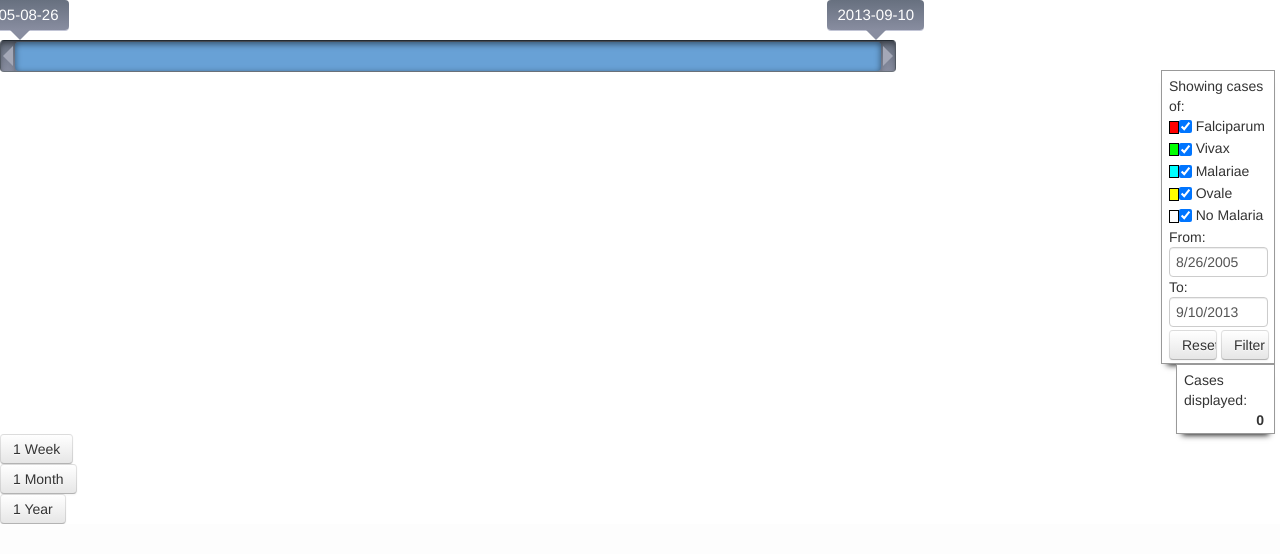
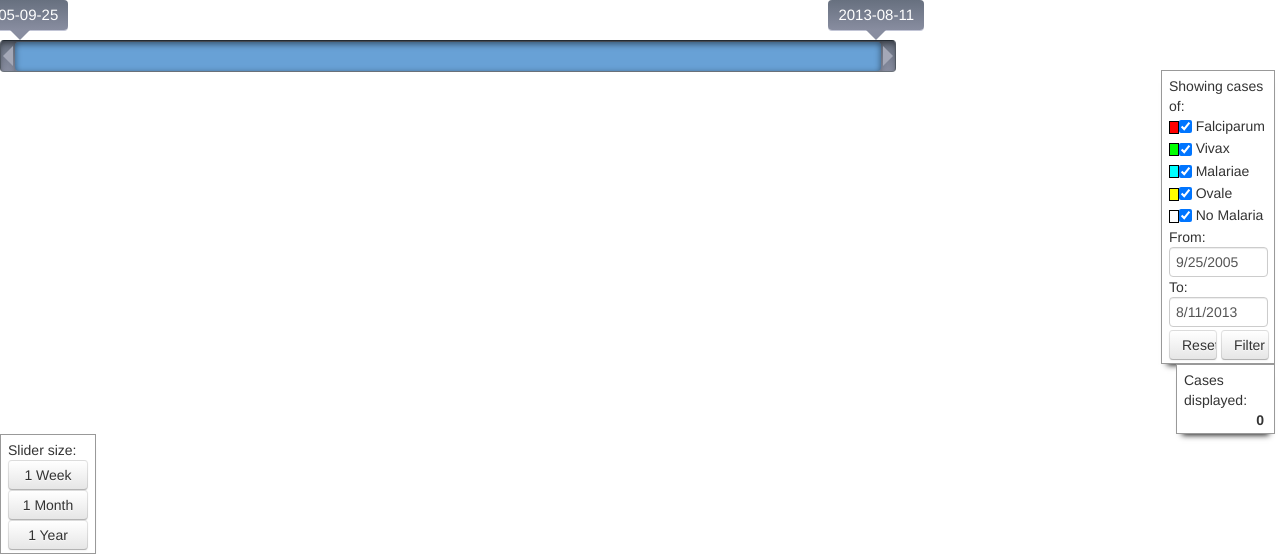
Before and after one commit to kedelaspenas/Malaria-Server, a Flask app: page /timeline/ in a window 1280 px wide. Shown: the part 800-1354 px from the top of the page. Before the commit the page ends 1324 px from the top, so only its background shows below. Run offline with Flask 2, Linux system fonts and the light colour scheme; a user stored in the database is signed in; data comes from the database, SQL or seed files in the repository; some libraries are stand-ins or nearby versions.

Commit message:
timeline and map

```diff
--- a/serveus/templates/timeline.html
+++ b/serveus/templates/timeline.html
@@ -30,6 +30,24 @@
 	    -moz-box-shadow: 0px 7px 6px -6px #0F0F0F;
         box-shadow: 0px 7px 6px -6px #0F0F0F;
         }
+
+        #slider_controls {
+        background-color: transparent;
+        right: 20px;
+        width: 80px;
+        background: white;
+        border: 1px solid;
+        border-color: #999999;
+        padding: 5px;
+        padding-left: 7px;
+        padding-right: 7px;
+        padding-bottom: 3px;
+        margin-right: 5px;
+        -webkit-box-shadow: 0px 7px 6px -6px #0F0F0F;
+	    -moz-box-shadow: 0px 7px 6px -6px #0F0F0F;
+        box-shadow: 0px 7px 6px -6px #0F0F0F;
+        }
+
         #total_container {
         background-color: transparent;
 
@@ -105,12 +123,12 @@
 
             <form action="/timeline/" method="get" style="padding: 0; margin: 0;">
             From:<br>
-            <input type="text" style="width: calc(100% - 15px); margin-bottom: 0" value="{{date_start.month}}/{{date_start.day}}/{{date_start.year}}" id="dpd1" name="date_start">
+            <input type="text" style="width: calc(100% - 15px); margin-bottom: 0" value="{{bound_start.month}}/{{bound_start.day}}/{{bound_start.year}}" id="dpd1" name="date_start">
             <br>
             To:<br>
-            <input type="text" style="width: calc(100% - 15px); margin-bottom: 3px" value="{{date_end.month}}/{{date_end.day}}/{{date_end.year}}" id="dpd2" name="date_end">
+            <input type="text" style="width: calc(100% - 15px); margin-bottom: 3px" value="{{bound_end.month}}/{{bound_end.day}}/{{bound_end.year}}" id="dpd2" name="date_end">
             <div class="" style="padding: 0; margin: 0">
-            <input class="btn btn-medium" type="reset" value="Reset" onclick="window.location='/map/';"  style="display: inline-block; width: 48%"/>
+            <input class="btn btn-medium" type="reset" value="Reset" onclick="window.location='/timeline/';"  style="display: inline-block; width: 48%"/>
             <input class="btn btn-medium" type="submit" id="submit_button" value="Filter" style="display: inline-block; width: 48%" onclick="document.getElementById('lat').value=null;document.getElementById('lng').value=null"/>
             </div>
             <input type="text" id="lng" name="lng" value="{{ lng }}" style="display: None">
@@ -281,8 +299,8 @@
             }},
             {
             bounds:{
-                min: new Date({{date_start.year}}, {{date_start.month}}-1, {{date_start.day}}-1),
-                max: new Date({{date_end.year}}, {{date_end.month}}-1, {{date_end.day}}+1)
+                min: new Date({{bound_start.year}}, {{bound_start.month - 1}}, {{bound_start.day}}),
+                max: new Date({{bound_end.year}}, {{bound_end.month - 1}}, {{bound_end.day}})
             }});
             $("#date_slider").dateRangeSlider('resize');
             $("#date_slider").bind("valuesChanging", function(e, data){
@@ -310,13 +328,25 @@
                     c = 7
                 }
                 $('#date_slider').dateRangeSlider('min', new Date($('#date_slider').dateRangeSlider('max').getFullYear()-a, $('#date_slider').dateRangeSlider('max').getMonth()-b, $('#date_slider').dateRangeSlider('max').getDate()-c))
+
+                min_date = $('#date_slider').dateRangeSlider('min');
+                max_date = $('#date_slider').dateRangeSlider('max');
+
+                for (var i=0; i<markers.length; i++)
+                {
+                    if (markers[i].show == true) {
+                        markers[i].setVisible(true);
+                    }
+                }
+
             }
         </script>
 
-        <div id="slider_controls">
-            <input class="btn btn-medium" type="submit" value="1 Week" onclick="setMin('Week')"><br/>
-            <input class="btn btn-medium" type="submit" value="1 Month" onclick="setMin('Month')"><br/>
-            <input class="btn btn-medium" type="submit" value="1 Year" onclick="setMin('Year')"><br/>
+        <div id="slider_controls" class="row-fluid">
+            Slider size: <br />
+            <input class="btn btn-medium span12" type="submit" value="1 Week" onclick="setMin('Week')"><br/>
+            <input class="btn btn-medium span12" type="submit" value="1 Month" onclick="setMin('Month')"><br/>
+            <input class="btn btn-medium span12" type="submit" value="1 Year" onclick="setMin('Year')"><br/>
         </div>
         <script>
         function getCurrentWidth()
--- a/serveus/views.py
+++ b/serveus/views.py
@@ -231,7 +231,7 @@ def maps():
     case_list = [i for i in case_list]
     sorted_list = dict([(i, []) for i in malariaList[1:]])
     for i in case_list:
-        sorted_list[i.human_diagnosis].append(str(i.lat)+','+str(i.lng))
+        sorted_list[i.human_diagnosis].append((str(i.id),str(i.lat)+','+str(i.lng)))
 
     if default_view or not(lat and lng):
         # Get centroid of markers of cases
@@ -288,8 +288,9 @@ def timeline():
     lat = request.args.get('lat')
     lng = request.args.get('lng')
     zoom = request.args.get('zoom')
-    date_start = request.args.get('date_start')
-    date_end = request.args.get('date_end')
+    bound_start = date_start = request.args.get('date_start')
+    bound_end = date_end = request.args.get('date_end')
+    print str(bound_start)
     default_view = False
     # Check if filters exist
     if not (zoom and date_start and date_end):
@@ -299,21 +300,24 @@ def timeline():
         date_end = datetime.date.today()
         zoom = 7
         case_list = Case.query.all()
-        bound_max = None
-        bound_min = None
+        bound_end = None
+        bound_start = None
         # return redirect('/map/?lat=10.422988&lng=120.629883&zoom=7&date_start=Last 30 Days&date_end=Today')
     # Build marker list for map
     else:
         a=request.args.get('date_start')
         b=a.split('/')
+        print b
         dt=datetime.date(int(b[2]),int(b[0]),int(b[1]))
 
         a=request.args.get('date_end')
         b=a.split('/')
         dte=datetime.date(int(b[2]),int(b[0]),int(b[1])) + datetime.timedelta(days=1)
 
-        bound_max = dt
-        bound_min = dte
+        bound_start = dt
+        bound_end = dte
+
+        print str(bound_start)
 
         case_list = Case.query.filter(Case.date>=dt,Case.date<=dte)
 
@@ -339,9 +343,9 @@ def timeline():
     date_start = min_date
     date_end = max_date
 
-    if not (bound_max and bound_min):
-        bound_max = min_date - datetime.timedelta(days=30)
-        bound_min = max_date + datetime.timedelta(days=30)
+    if default_view:
+        bound_end = max_date - datetime.timedelta(days=30)
+        bound_start = min_date + datetime.timedelta(days=30)
 
 
 
@@ -370,7 +374,7 @@ def timeline():
             zoom = 7
             lat = 10.422988
             lng = 120.629883
-    return render_template("timeline.html", lat = lat, lng = lng, zoom = zoom, case_list = sorted_list, date_start = date_start, date_end = date_end, user = current_user, bound_max=bound_max, bound_min = bound_min)
+    return render_template("timeline.html", lat = lat, lng = lng, zoom = zoom, case_list = sorted_list, date_start = date_start, date_end = date_end, user = current_user, bound_end=bound_end, bound_start = bound_start)
 
 @app.route('/case/<int:id>/',  methods = ['GET', 'POST'])
 def case(id):
```
Also changed, not shown: serveus/templates/map.html (+18 -12 lines).
